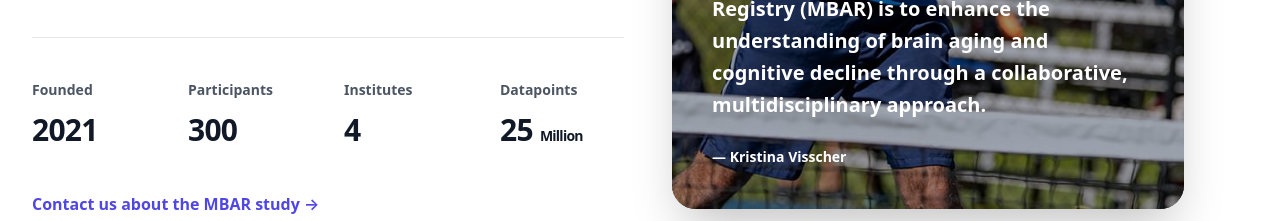
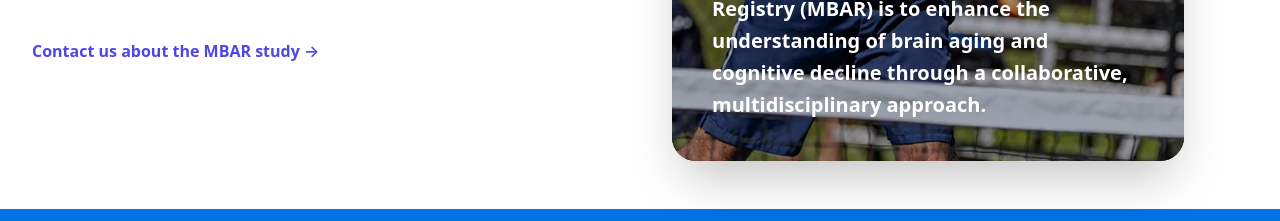
Before and after one commit to UAB-IT/mbar, a plain HTML site: page index.html in a window 1280 px wide. Shown: the part 771-992 px from the top of the page. Drawn offline with nearby package versions, Linux system fonts and the light colour scheme.

Commit message:
removed numbers and name

```diff
--- a/index.html
+++ b/index.html
@@ -249,7 +249,7 @@
                 </p>
               </div>
             </div>
-            <dl
+            <!--<dl
               class="mt-10 grid grid-cols-2 gap-8 border-t border-gray-900/10 pt-10 sm:grid-cols-4"
             >
               <div>
@@ -300,7 +300,7 @@
                   25 <span class="text-sm">Million</span>
                 </dd>
               </div>
-            </dl>
+            </dl>-->
             <div class="mt-10 flex">
               <a
                 href="mailto:pstew@uab.edu"
@@ -334,12 +334,12 @@
                     collaborative, multidisciplinary approach.
                   </p>
                 </blockquote>
-                <figcaption
+                <!--<figcaption
                   class="mt-6 text-sm leading-6 text-gray-300"
                 >
                   <strong class="font-semibold text-white"
                     >— Kristina Visscher
-              </figure>
+              </figure>-->
             </div>
           </div>
         </div>
```
